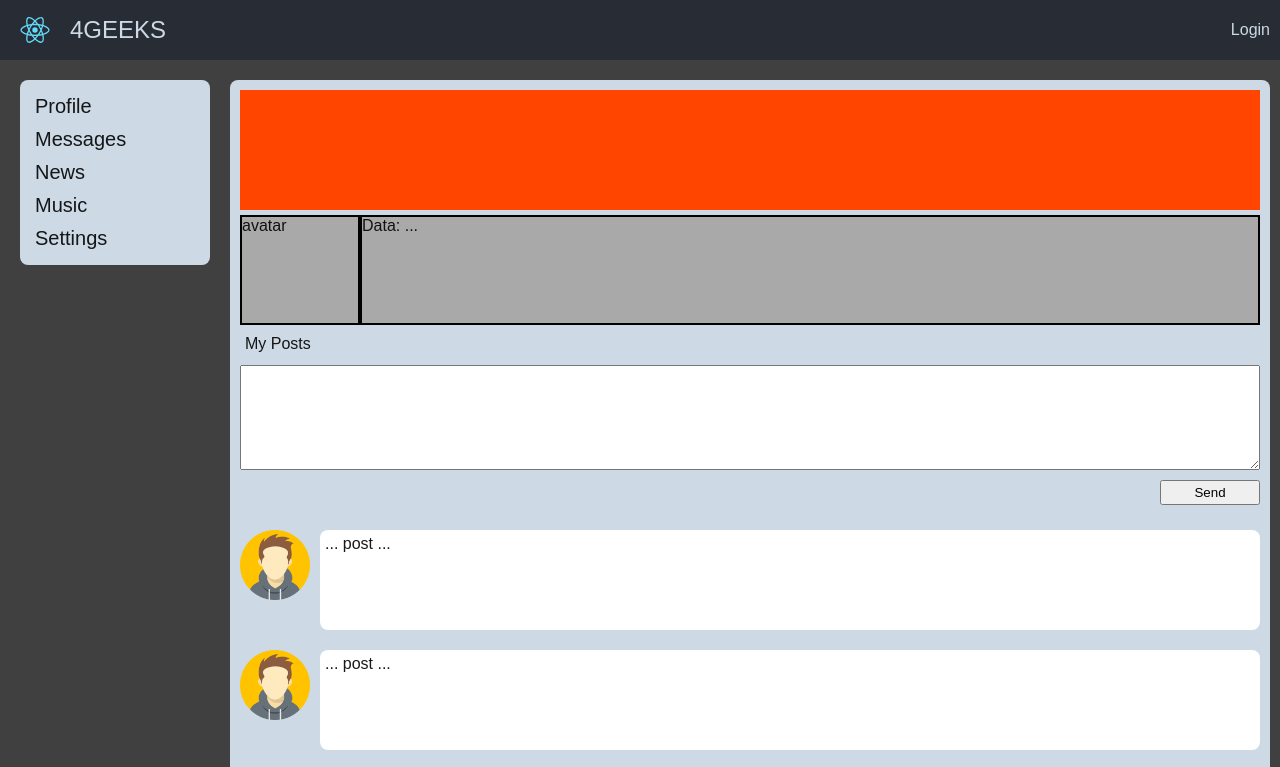
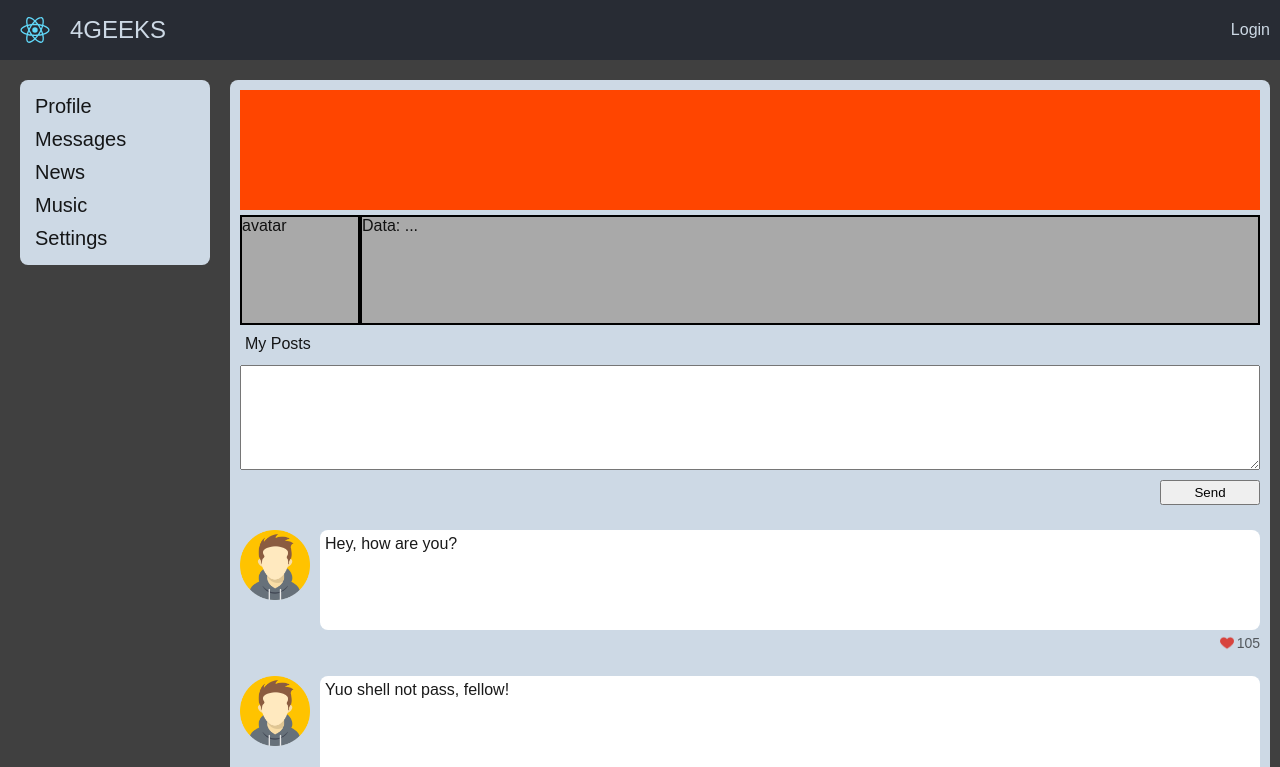
Before and after one commit to andreynav/social-network, a React (Create React App) app: page / in a window 1280 px wide. Shown: the top 767 px of the page. Built offline with nearby package versions, Linux system fonts and the light colour scheme.

Commit message:
16 - add props to post

```diff
--- a/src/components/profile/myPosts/MyPosts.jsx
+++ b/src/components/profile/myPosts/MyPosts.jsx
@@ -11,10 +11,10 @@ export default function MyPosts() {
                 <button className={style.buttonSend}>Send</button>
             </div>
             <div className={style.allPostsWrapper}>
-                <Post />
-                <Post />
-                <Post />
-                <Post />
+                <Post message="Hey, how are you?" like="105" />
+                <Post message="Yuo shell not pass, fellow!" like="304" />
+                <Post message="It's my life" like="118" />
+                <Post message="Nice day, let's learn React" like="267" />
             </div>
         </div>
     );
--- a/src/components/profile/myPosts/MyPosts.module.css
+++ b/src/components/profile/myPosts/MyPosts.module.css
@@ -12,7 +12,7 @@
     display: grid;
     grid-auto-flow: column;
     grid-template-columns: 1fr 100px;
-    grid-template-rows: minmax(50px, 150px) 35px;
+    grid-template-rows: minmax(50px, auto) 35px;
     grid-template-areas:
         "area area"
         ". buttonSend";
--- a/src/components/profile/myPosts/post/Post.jsx
+++ b/src/components/profile/myPosts/post/Post.jsx
@@ -1,14 +1,19 @@
 import React from "react";
 import style from './Post.module.css'
 import avatar from '../../../../Avatar-Profile-PNG-Photos.png'
+import like from '../../../../heart.png'
 
-export default function Post() {
+export default function Post(props) {
     return (
         <div className={style.postWrapper}>
-            <div className={style.avatar}>
+            <div className={style.myAvatar}>
                 <img src={avatar} alt='avatar'/>
             </div>
-            <div className={style.myPost}>... post ...</div>
+            <div className={style.myPost}>{props.message}</div>
+            <div className={style.myPostLike}>
+                <img src={like} alt='like'/>
+                <div>{props.like}</div>
+            </div>
         </div>
     );
 }
--- a/src/components/profile/myPosts/post/Post.module.css
+++ b/src/components/profile/myPosts/post/Post.module.css
@@ -1,13 +1,15 @@
 .postWrapper {
     display: grid;
     margin: 20px 0;
-    grid-template-columns: 80px 1fr;
-    grid-template-rows: minmax(100px, auto);
+    grid-template-columns: 80px 1fr 70px;
+    grid-template-rows: minmax(100px, auto) auto;
     grid-template-areas:
-        "avatar myPost";
+        "avatar myPost myPost"
+        ". . myPostLike";
 }
 
-.avatar {
+.myAvatar {
+    grid-area: avatar;
     border-radius: 35px;
     height: 70px;
     width: 70px;
@@ -15,13 +17,35 @@
     align-items: start;
 }
 
-.avatar > img {
+.myAvatar > img {
     height: 70px;
     width: 70px;
 }
 
 .myPost {
+    grid-area: myPost;
     background-color: white;
     border-radius: 8px;
     padding: 5px;
 }
+
+.myPostLike {
+    grid-area: myPostLike;
+    justify-self: end;
+    margin: 5px 0;
+    color: #0009;
+    font-size: 14px;
+    display: grid;
+}
+
+.myPostLike > img {
+    grid-row: 1/1;
+    height: 14px;
+    width: 14px;
+    align-self: center;
+}
+
+.myPostLike > div {
+    grid-row: 1/1;
+    padding: 0 0 0 3px;
+}
```
Also changed, not shown: src/heart.png (added).
